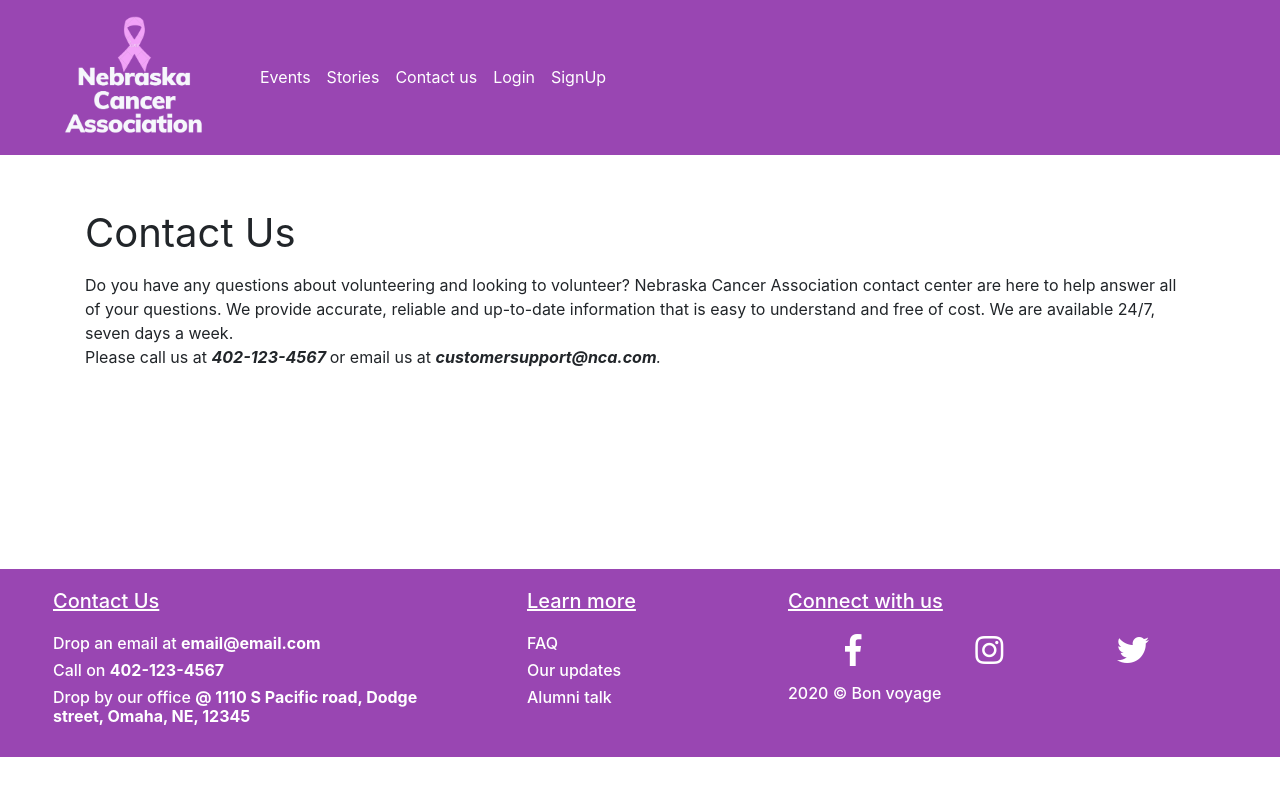
After one commit to Santhosh417/8210T5app-ncavas, a Django app: page /contactus/ in a window 1280 px wide. The commit adds this page. Run offline with Django 3.2, Linux system fonts and the light colour scheme; some libraries are stand-ins or nearby versions.

Commit message:
Added Contact Us page

```diff
--- a/nca/static/css/styles.css
+++ b/nca/static/css/styles.css
@@ -160,3 +160,22 @@ h2{
 p{
     font-size:1.5vw;
 }
+
+.contactus{
+    /*margin :11px auto;*/
+    /*width:80%;*/
+    padding-top: 10px;
+    padding-bottom: 200px;
+    /*padding-right: 0px;*/
+
+}
+
+h9{
+    text-align: center;
+    /*margin-bottom: 40px;*/
+    margin-bottom: 10px;
+    /*margin-right: 250px;*/
+    margin-top: 50px;
+    font-size: 40px;
+
+}
--- /dev/null
+++ b/nca/templates/ContactUs.html
@@ -0,0 +1,17 @@
+<!doctype html>
+<html lang="en">
+{% extends 'base.html' %}
+{%load static %}
+{% block title %}Contact Us{% endblock title %}
+
+{% block content %}
+    <h9> Contact Us </h9>
+    <div class="contactus">
+      <body>Do you have any questions about volunteering and looking to volunteer? Nebraska Cancer Association contact center are here to help
+      answer all of your questions. We provide accurate, reliable and up-to-date information that is easy to understand and free of cost.
+      We are available 24/7, seven days a week. <br>Please call us at <i><b>402-123-4567 </b></i> or email us at <i><b>customersupport@nca.com</b>. </i><br>
+      </body>
+
+    </div>
+{% endblock content %}
+</html>
--- a/nca/templates/base.html
+++ b/nca/templates/base.html
@@ -24,7 +24,7 @@
             {% endif %}
             <li class="nav-item"><a class="text-white text-decoration-none nav-link" href="{% url 'events:events_details' %}">Events</a></li>
             <li class="nav-item"><a class="text-white text-decoration-none nav-link" href="{% url 'nca:workinprogress' %}">Stories</a></li>
-            <li class="nav-item"><a class="text-white text-decoration-none nav-link" href="{% url 'nca:workinprogress' %}">Contact us</a></li>
+            <li class="nav-item"><a class="text-white text-decoration-none nav-link" href="{% url 'nca:contactus' %}">Contact us</a></li>
                 {% if user.is_authenticated %}
                     <li class="dropdown">
                         <a href="#" class="dropdown-toggle text-white d-flex flex-row" data-toggle="dropdown" role="button" aria-expanded="false">
--- a/nca/urls.py
+++ b/nca/urls.py
@@ -8,4 +8,5 @@ app_name = 'nca'
 urlpatterns = [
     path('', views.home, name="home"),
     path('workinprogress/', views.workinprogress, name="workinprogress"),
+    path('contactus/', views.contactus, name="contactus"),
 ]
--- a/nca/views.py
+++ b/nca/views.py
@@ -20,3 +20,6 @@ def home(request):
 
 def workinprogress(request):
         return render(request, 'workInProgress.html')
+
+def contactus(request):
+        return render(request, 'ContactUs.html')
```
